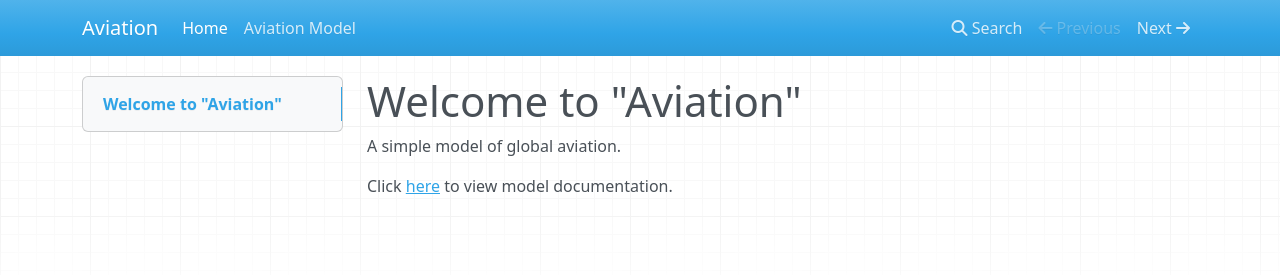
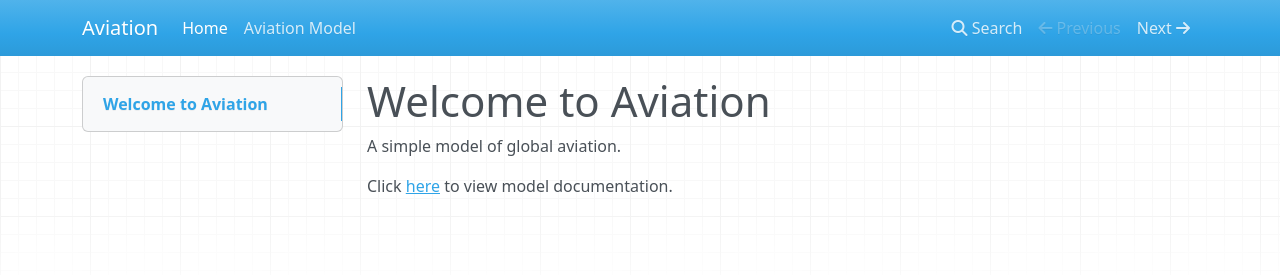
Before and after one commit to danialf64/aviation, an MkDocs documentation site: the page built from docs/index.md, in a window 1280 px wide. Shown: the top 275 px of the page. Built offline with MkDocs 1.6.1, drawn with Linux system fonts in a browser that asks for light colours; nearby versions of some CDN libraries.

```diff
--- a/docs/index.md
+++ b/docs/index.md
@@ -1,4 +1,4 @@
-# Welcome to "Aviation"
+# Welcome to Aviation
 
 A simple model of global aviation.
 
```
